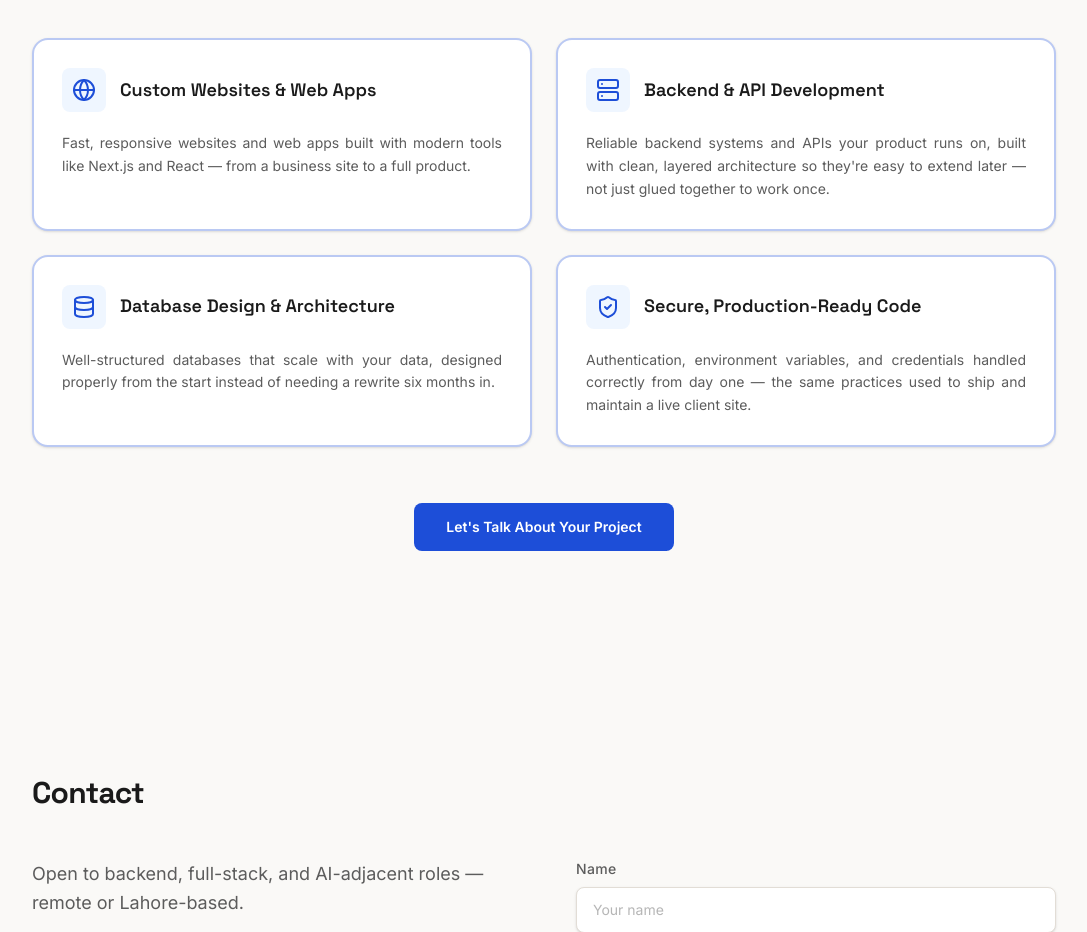
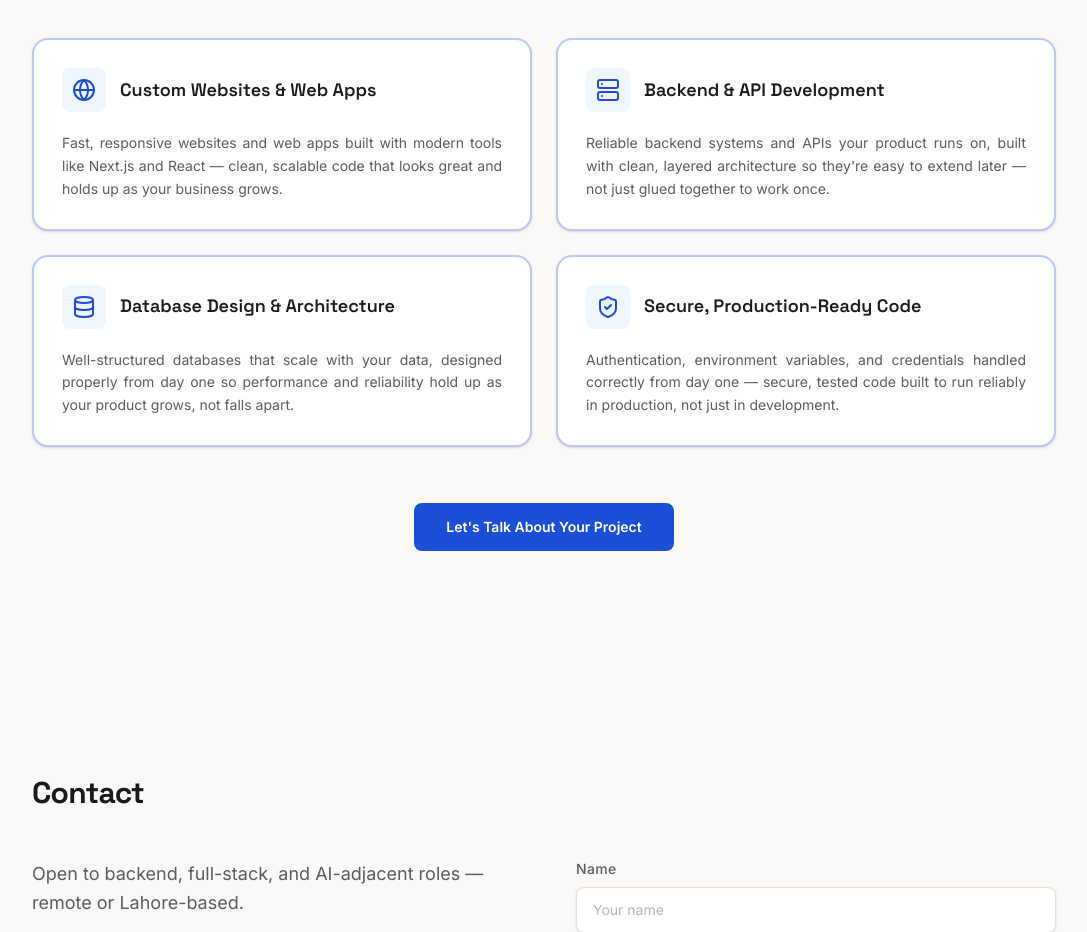
Before and after one commit to Mairaarshad19/Portfolio, a Next.js app: page / in a window 1280 px wide. Shown: the part 7040-7972 px from the top of the page, without its empty margins (96-1183 px from the left). Built offline with nearby package versions, Linux system fonts and the light colour scheme.

Commit message:
content: balance service card description lengths, add client-focused keywords

```diff
--- a/src/data/portfolio-content.ts
+++ b/src/data/portfolio-content.ts
@@ -167,7 +167,7 @@ export const servicesContent: ServiceOffer[] = [
   {
     title: "Custom Websites & Web Apps",
     description:
-      "Fast, responsive websites and web apps built with modern tools like Next.js and React — from a business site to a full product.",
+      "Fast, responsive websites and web apps built with modern tools like Next.js and React — clean, scalable code that looks great and holds up as your business grows.",
     icon: "Globe",
   },
   {
@@ -179,13 +179,13 @@ export const servicesContent: ServiceOffer[] = [
   {
     title: "Database Design & Architecture",
     description:
-      "Well-structured databases that scale with your data, designed properly from the start instead of needing a rewrite six months in.",
+      "Well-structured databases that scale with your data, designed properly from day one so performance and reliability hold up as your product grows, not falls apart.",
     icon: "Database",
   },
   {
     title: "Secure, Production-Ready Code",
     description:
-      "Authentication, environment variables, and credentials handled correctly from day one — the same practices used to ship and maintain a live client site.",
+      "Authentication, environment variables, and credentials handled correctly from day one — secure, tested code built to run reliably in production, not just in development.",
     icon: "ShieldCheck",
   },
 ];
```
